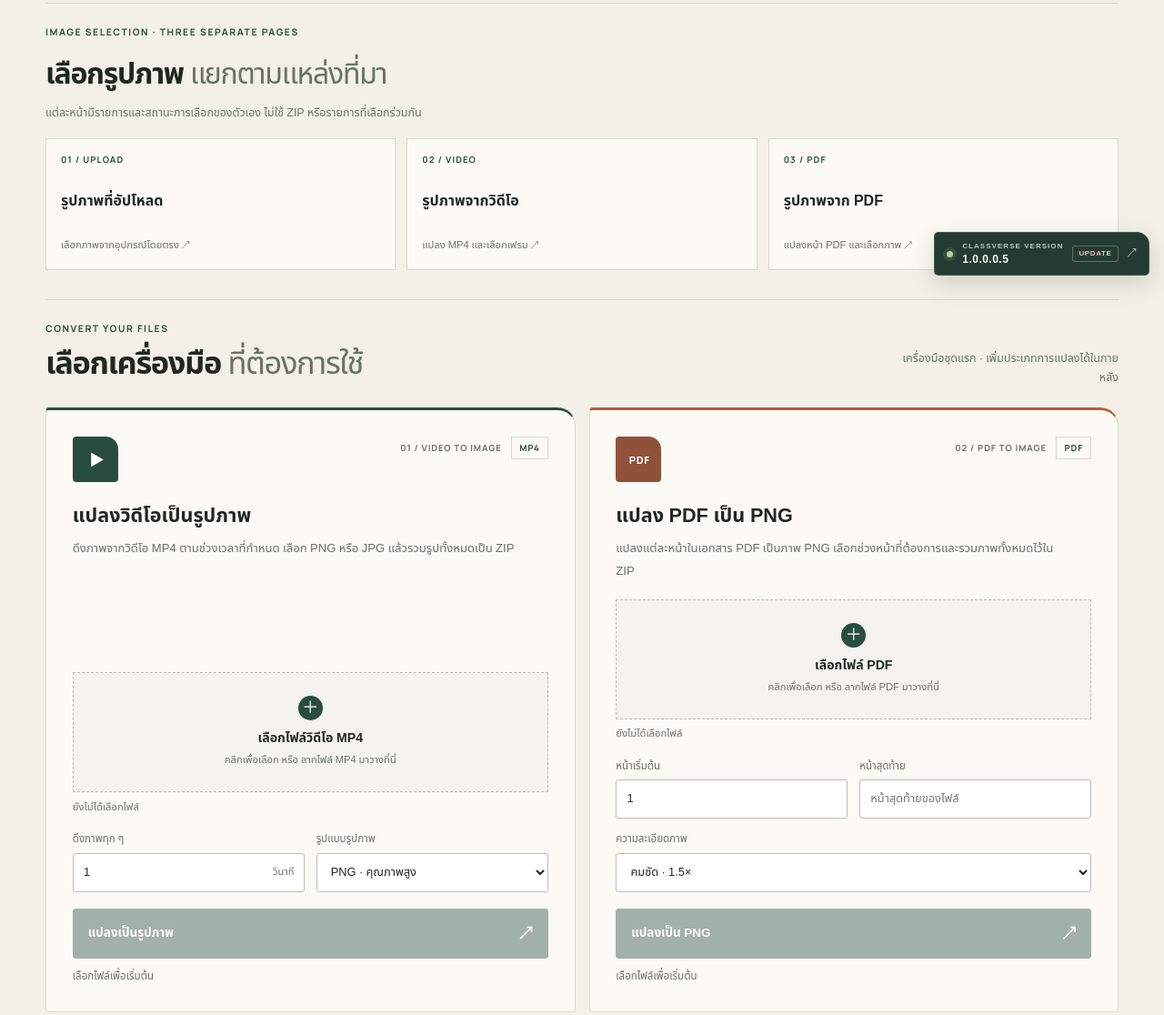
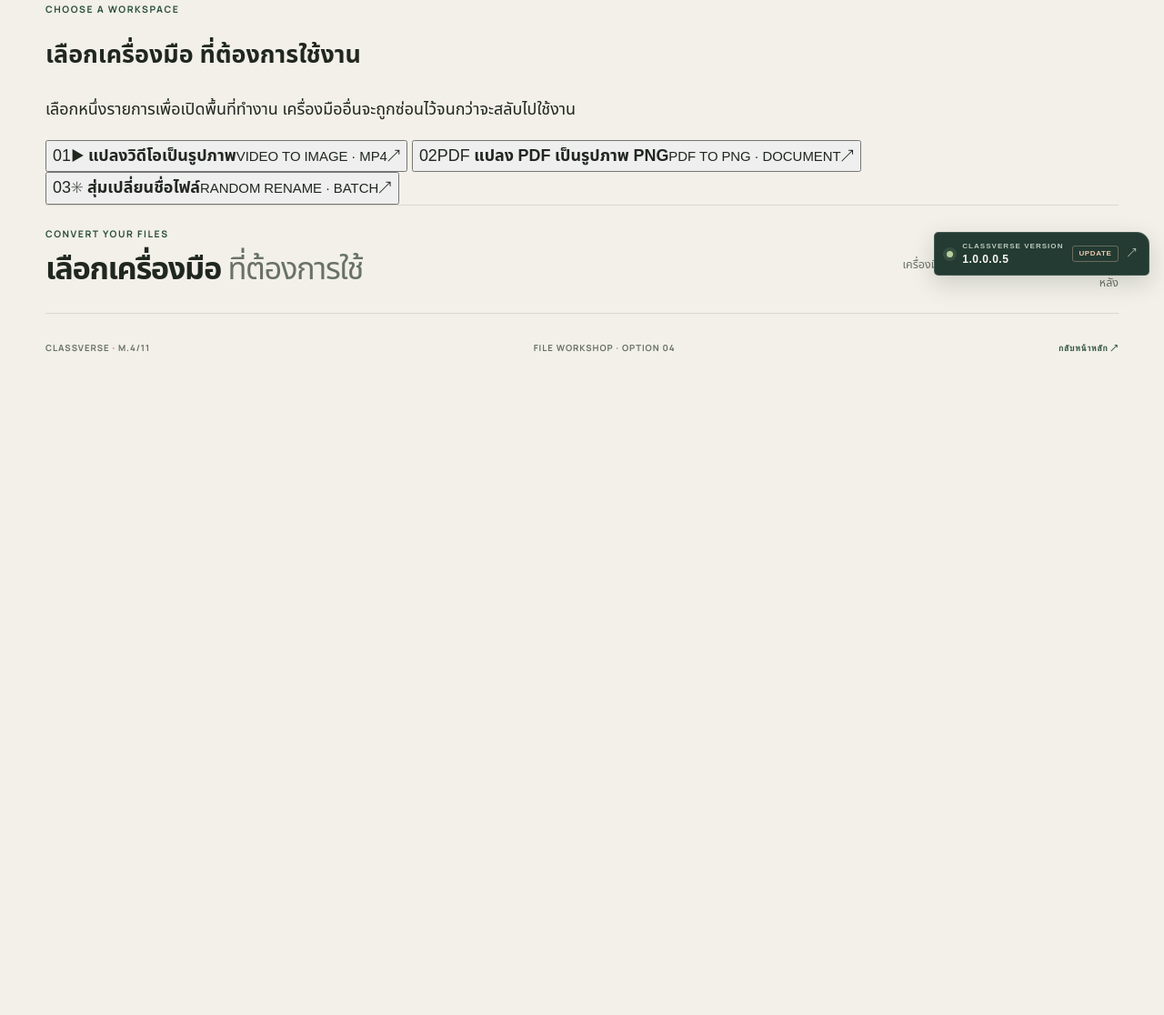
Before and after one commit to Raonness/classverse-m411, a plain HTML site: page customize/index.html in a window 1280 px wide. Shown: the part 481-1597 px from the top of the page at 91% size. After the commit the page ends 901 px from the top, so only its background shows below. Drawn offline with nearby package versions, Linux system fonts and the light colour scheme; a web font is replaced by a local one.

Commit message:
Refactor customize page into three focused tool entry points

```diff
--- a/customize/index.html
+++ b/customize/index.html
@@ -50,12 +50,33 @@
     </section>
 
 
-    <section class="selection-shortcuts" aria-labelledby="selectionShortcutsTitle">
-      <div><p class="eyebrow">IMAGE SELECTION · THREE SEPARATE PAGES</p><h2 id="selectionShortcutsTitle">เลือกรูปภาพ <span>แยกตามแหล่งที่มา</span></h2><p>แต่ละหน้ามีรายการและสถานะการเลือกของตัวเอง ไม่ใช้ ZIP หรือรายการที่เลือกร่วมกัน</p></div>
-      <div class="selection-shortcut-grid">
-        <a href="images/"><span>01 / UPLOAD</span><strong>รูปภาพที่อัปโหลด</strong><small>เลือกภาพจากอุปกรณ์โดยตรง ↗</small></a>
-        <a href="video-images/"><span>02 / VIDEO</span><strong>รูปภาพจากวิดีโอ</strong><small>แปลง MP4 และเลือกเฟรม ↗</small></a>
-        <a href="pdf-images/"><span>03 / PDF</span><strong>รูปภาพจาก PDF</strong><small>แปลงหน้า PDF และเลือกภาพ ↗</small></a>
+    <section class="tool-picker" id="toolPicker" aria-labelledby="toolPickerTitle">
+      <div class="tool-picker-heading">
+        <p class="eyebrow">CHOOSE A WORKSPACE</p>
+        <h2 id="toolPickerTitle">เลือกเครื่องมือ <span>ที่ต้องการใช้งาน</span></h2>
+        <p>เลือกหนึ่งรายการเพื่อเปิดพื้นที่ทำงาน เครื่องมืออื่นจะถูกซ่อนไว้จนกว่าจะสลับไปใช้งาน</p>
+      </div>
+      <div class="tool-picker-grid">
+        <button class="tool-choice tool-choice--video" type="button" data-open-tool="video">
+          <span class="tool-choice-number">01</span><span class="tool-choice-icon" aria-hidden="true">▶</span>
+          <strong>แปลงวิดีโอเป็นรูปภาพ</strong><small>VIDEO TO IMAGE · MP4</small><span class="tool-choice-arrow" aria-hidden="true">↗</span>
+        </button>
+        <button class="tool-choice tool-choice--pdf" type="button" data-open-tool="pdf">
+          <span class="tool-choice-number">02</span><span class="tool-choice-icon" aria-hidden="true">PDF</span>
+          <strong>แปลง PDF เป็นรูปภาพ PNG</strong><small>PDF TO PNG · DOCUMENT</small><span class="tool-choice-arrow" aria-hidden="true">↗</span>
+        </button>
+        <button class="tool-choice tool-choice--random" type="button" data-open-tool="random">
+          <span class="tool-choice-number">03</span><span class="tool-choice-icon" aria-hidden="true">✳</span>
+          <strong>สุ่มเปลี่ยนชื่อไฟล์</strong><small>RANDOM RENAME · BATCH</small><span class="tool-choice-arrow" aria-hidden="true">↗</span>
+        </button>
+      </div>
+    </section>
+    <section class="workspace-switcher" id="workspaceSwitcher" aria-label="สลับเครื่องมือ" hidden>
+      <button class="workspace-back" id="backToToolPicker" type="button">← เครื่องมือทั้งหมด</button>
+      <div class="workspace-switcher-options">
+        <button type="button" data-open-tool="video" data-compact-tool="video">01 วิดีโอ → รูปภาพ</button>
+        <button type="button" data-open-tool="pdf" data-compact-tool="pdf">02 PDF → PNG</button>
+        <button type="button" data-open-tool="random" data-compact-tool="random">03 สุ่มชื่อไฟล์</button>
       </div>
     </section>
     <section class="tools-heading" aria-labelledby="toolsTitle">
@@ -66,8 +87,8 @@
       <p>เครื่องมือชุดแรก · เพิ่มประเภทการแปลงได้ในภายหลัง</p>
     </section>
 
-    <section class="tool-grid" aria-label="รายการเครื่องมือแปลงไฟล์">
-      <article class="tool-card tool-card--video" aria-labelledby="videoTitle">
+    <section class="tool-grid" id="toolWorkspace" aria-label="พื้นที่ทำงานของเครื่องมือ" hidden>
+      <article class="tool-card tool-card--video" data-tool-panel="video" aria-labelledby="videoTitle" hidden>
         <header class="tool-card-head">
           <div class="tool-icon" aria-hidden="true"><span>▶</span></div>
           <div class="tool-labels"><span>01 / VIDEO TO IMAGE</span><span class="tool-chip">MP4</span></div>
@@ -106,7 +127,7 @@
         </div>
       </article>
 
-      <article class="tool-card tool-card--pdf" aria-labelledby="pdfTitle">
+      <article class="tool-card tool-card--pdf" data-tool-panel="pdf" aria-labelledby="pdfTitle" hidden>
         <header class="tool-card-head">
           <div class="tool-icon" aria-hidden="true"><span>PDF</span></div>
           <div class="tool-labels"><span>02 / PDF TO IMAGE</span><span class="tool-chip">PDF</span></div>
@@ -149,7 +170,7 @@
         </div>
       </article>
 
-      <article class="tool-card tool-card--random" aria-labelledby="randomTitle">
+      <article class="tool-card tool-card--random" data-tool-panel="random" aria-labelledby="randomTitle" hidden>
         <header class="tool-card-head"><div class="tool-icon tool-icon--random" aria-hidden="true"><span>✳</span></div><div class="tool-labels"><span>03 / RANDOM RENAME</span><span class="tool-chip">BATCH</span></div></header>
         <div class="tool-copy"><h3 id="randomTitle">Random · สุ่มชื่อไฟล์</h3><p>เปลี่ยนชื่อไฟล์หลายรายการพร้อมกันด้วยชื่อแบบสุ่ม โดยคงนามสกุลเดิมไว้ ดูตัวอย่างชื่อใหม่ก่อน แล้วดาวน์โหลดไฟล์ทั้งหมดเป็น ZIP</p></div>
         <div class="upload-area">
@@ -170,7 +191,7 @@
       </article>
     </section>
 
-    <section class="privacy-note" aria-label="ข้อมูลความเป็นส่วนตัว">
+    <section class="privacy-note" id="privacyNote" aria-label="ข้อมูลความเป็นส่วนตัว" hidden>
       <span class="privacy-icon" aria-hidden="true">◎</span>
       <div><strong>ไฟล์ของคุณยังอยู่บนอุปกรณ์</strong><p>การแปลงทำงานในเบราว์เซอร์ของคุณ ไฟล์ต้นฉบับจะไม่ถูกส่งไปจัดเก็บบนเซิร์ฟเวอร์ ClassVerse ควรเปิดหน้านี้ด้วยเบราว์เซอร์ที่รองรับไฟล์วิดีโอและ PDF</p></div>
     </section>
```
